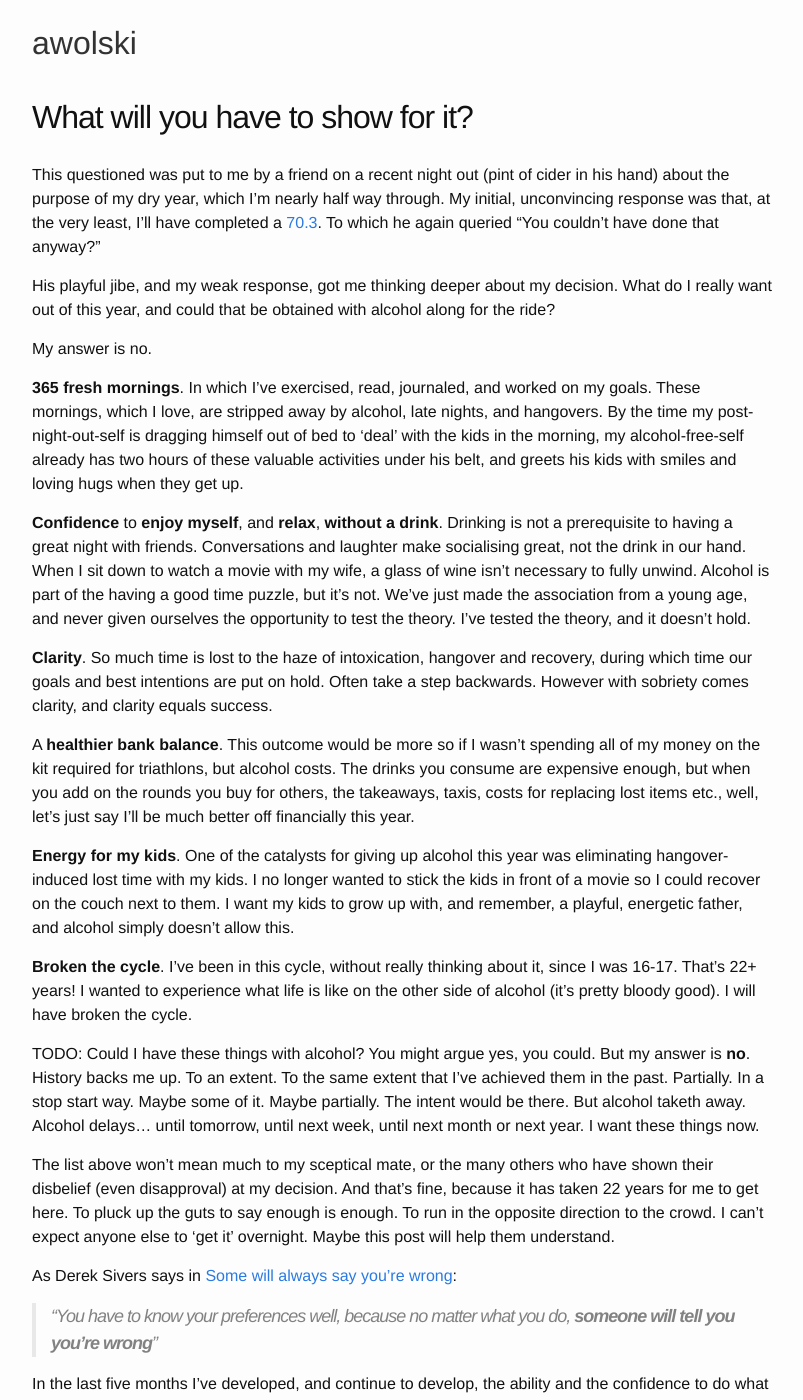
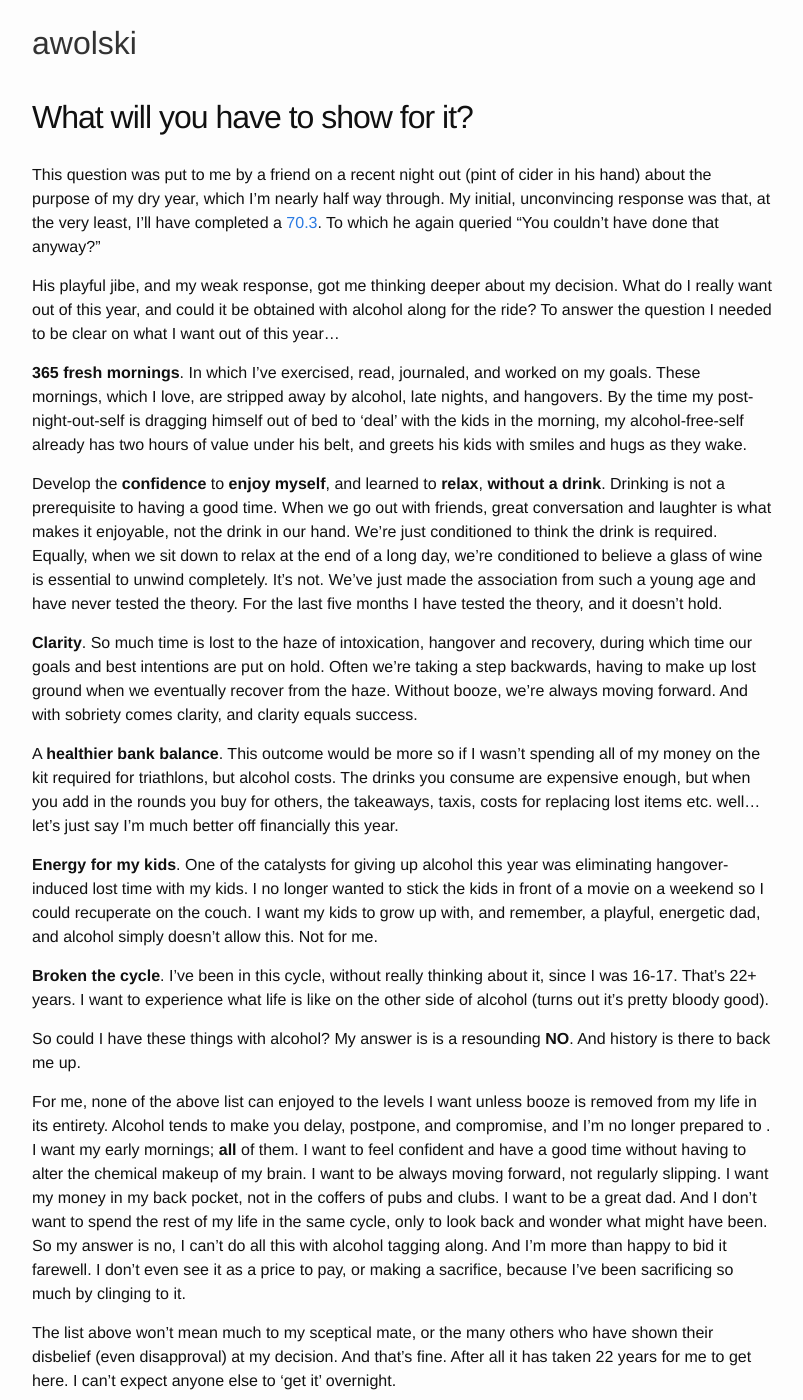
Before and after one commit to awolski/awolski.github.io, a Jekyll site: the page built from _posts/2018-06-12-show.md, in a window 1280 px wide and 1400 px high. Shown: the whole window, without its empty margins (238-1041 px from the left). Built offline with Jekyll 4.4.1, drawn with Linux system fonts in a browser that asks for light colours; comment, search, counter and statistics services are not loaded; some of the changed text lies outside the part shown.

Commit message:
Show additions

```diff
--- a/_posts/2018-06-12-show.md
+++ b/_posts/2018-06-12-show.md
@@ -4,27 +4,29 @@ title:  "What will you have to show for it?"
 permalink: /show
 ---
 
-This questioned was put to me by a friend on a recent night out (pint of cider in his hand) about the purpose of my dry year, which I'm nearly half way through. My initial, unconvincing response was that, at the very least, I'll have completed a [70.3](https://en.wikipedia.org/wiki/Ironman_70.3). To which he again queried "You couldn't have done that anyway?"
+This question was put to me by a friend on a recent night out (pint of cider in his hand) about the purpose of my dry year, which I'm nearly half way through. My initial, unconvincing response was that, at the very least, I'll have completed a [70.3](https://en.wikipedia.org/wiki/Ironman_70.3). To which he again queried "You couldn't have done that anyway?"
 
-His playful jibe, and my weak response, got me thinking deeper about my decision. What do I really want out of this year, and could that be obtained with alcohol along for the ride?
+His playful jibe, and my weak response, got me thinking deeper about my decision. What do I really want out of this year, and could it be obtained with alcohol along for the ride? To answer the question I needed to be clear on what I want out of this year...
 
-My answer is no.
+**365 fresh mornings**. In which I've exercised, read, journaled, and worked on my goals. These mornings, which I love, are stripped away by alcohol, late nights, and hangovers. By the time my post-night-out-self is dragging himself out of bed to 'deal' with the kids in the morning, my alcohol-free-self already has two hours of value under his belt, and greets his kids with smiles and hugs as they wake.
 
-**365 fresh mornings**. In which I've exercised, read, journaled, and worked on my goals. These mornings, which I love, are stripped away by alcohol, late nights, and hangovers. By the time my post-night-out-self is dragging himself out of bed to 'deal' with the kids in the morning, my alcohol-free-self already has two hours of these valuable activities under his belt, and greets his kids with smiles and loving hugs when they get up.
+Develop the **confidence** to **enjoy myself**, and learned to **relax**, **without a drink**. Drinking is not a prerequisite to having a good time. When we go out with friends, great conversation and laughter is what makes it enjoyable, not the drink in our hand. We're just conditioned to think the drink is required. Equally, when we sit down to relax at the end of a long day, we're conditioned to believe a glass of wine is essential to unwind completely. It's not. We've just made the association from such a young age and have never tested the theory. For the last five months I have tested the theory, and it doesn't hold.
 
-**Confidence** to **enjoy myself**, and **relax**, **without a drink**. Drinking is not a prerequisite to having a great night with friends. Conversations and laughter make socialising great, not the drink in our hand. When I sit down to watch a movie with my wife, a glass of wine isn't necessary to fully unwind. Alcohol is part of the having a good time puzzle, but it's not. We've just made the association from a young age, and never given ourselves the opportunity to test the theory. I've tested the theory, and it doesn't hold.
+**Clarity**. So much time is lost to the haze of intoxication, hangover and recovery, during which time our goals and best intentions are put on hold. Often we're taking a step backwards, having to make up lost ground when we eventually recover from the haze. Without booze, we're always moving forward. And with sobriety comes clarity, and clarity equals success.
 
-**Clarity**. So much time is lost to the haze of intoxication, hangover and recovery, during which time our goals and best intentions are put on hold. Often take a step backwards. However with sobriety comes clarity, and clarity equals success.
+A **healthier bank balance**. This outcome would be more so if I wasn't spending all of my money on the kit required for triathlons, but alcohol costs. The drinks you consume are expensive enough, but when you add in the rounds you buy for others, the takeaways, taxis, costs for replacing lost items etc. well... let's just say I'm much better off financially this year.
 
-A **healthier bank balance**. This outcome would be more so if I wasn't spending all of my money on the kit required for triathlons, but alcohol costs. The drinks you consume are expensive enough, but when you add on the rounds you buy for others, the takeaways, taxis, costs for replacing lost items etc., well, let's just say I'll be much better off financially this year.
+**Energy for my kids**. One of the catalysts for giving up alcohol this year was eliminating hangover-induced lost time with my kids. I no longer wanted to stick the kids in front of a movie on a weekend so I could recuperate on the couch. I want my kids to grow up with, and remember, a playful, energetic dad, and alcohol simply doesn't allow this. Not for me.
 
-**Energy for my kids**. One of the catalysts for giving up alcohol this year was eliminating hangover-induced lost time with my kids. I no longer wanted to stick the kids in front of a movie so I could recover on the couch next to them. I want my kids to grow up with, and remember, a playful, energetic father, and alcohol simply doesn't allow this.
+**Broken the cycle**. I've been in this cycle, without really thinking about it, since I was 16-17. That's 22+ years. I want to experience what life is like on the other side of alcohol (turns out it's pretty bloody good).
 
-**Broken the cycle**. I've been in this cycle, without really thinking about it, since I was 16-17. That's 22+ years! I wanted to experience what life is like on the other side of alcohol (it's pretty bloody good). I will have broken the cycle.
+So could I have these things with alcohol? My answer is is a resounding **NO**. And history is there to back me up.
 
-TODO: Could I have these things with alcohol? You might argue yes, you could. But my answer is **no**. History backs me up. To an extent. To the same extent that I've achieved them in the past. Partially. In a stop start way. Maybe some of it. Maybe partially. The intent would be there. But alcohol taketh away. Alcohol delays... until tomorrow, until next week, until next month or next year. I want these things now.
+For me, none of the above list can enjoyed to the levels I want unless booze is removed from my life in its entirety. Alcohol tends to make you delay, postpone, and compromise, and I'm no longer prepared to . I want my early mornings; **all** of them. I want to feel confident and have a good time without having to alter the chemical makeup of my brain. I want to be always moving forward, not regularly slipping. I want my money in my back pocket, not in the coffers of pubs and clubs. I want to be a great dad. And I don't want to spend the rest of my life in the same cycle, only to look back and wonder what might have been. So my answer is no, I can't do all this with alcohol tagging along. And I'm more than happy to bid it farewell. I don't even see it as a price to pay, or making a sacrifice, because I've been sacrificing so much by clinging to it.
 
-The list above won't mean much to my sceptical mate, or the many others who have shown their disbelief (even disapproval) at my decision. And that's fine, because it has taken 22 years for me to get here. To pluck up the guts to say enough is enough. To run in the opposite direction to the crowd. I can't expect anyone else to 'get it' overnight. Maybe this post will help them understand.
+The list above won't mean much to my sceptical mate, or the many others who have shown their disbelief (even disapproval) at my decision. And that's fine. After all it has taken 22 years for me to get here. I can't expect anyone else to 'get it' overnight.
+
+To run in the opposite direction to the crowd. . Maybe this post will help them understand.
 
 As Derek Sivers says in [Some will always say you're wrong](https://sivers.org/wrong):
 
```
